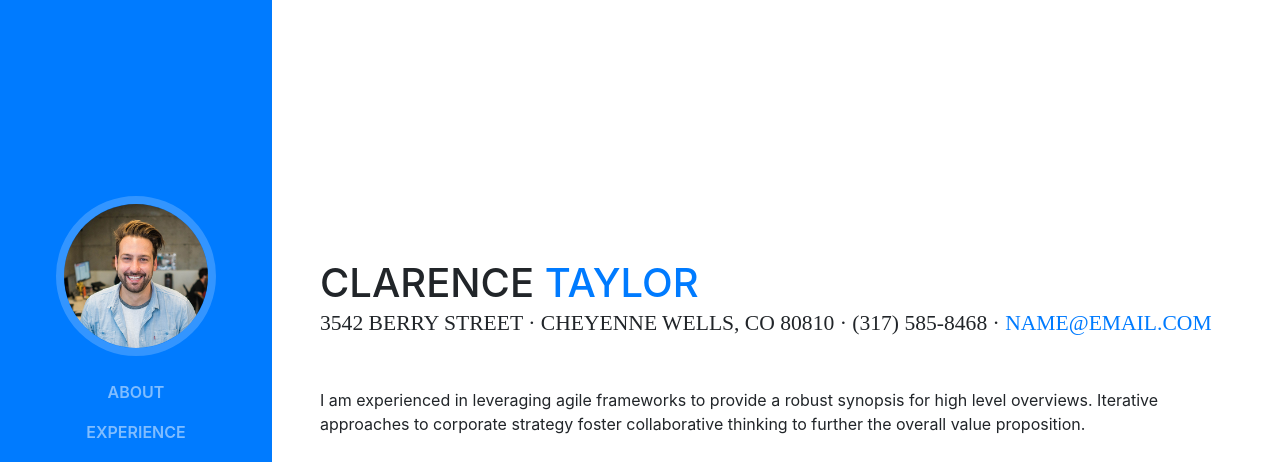
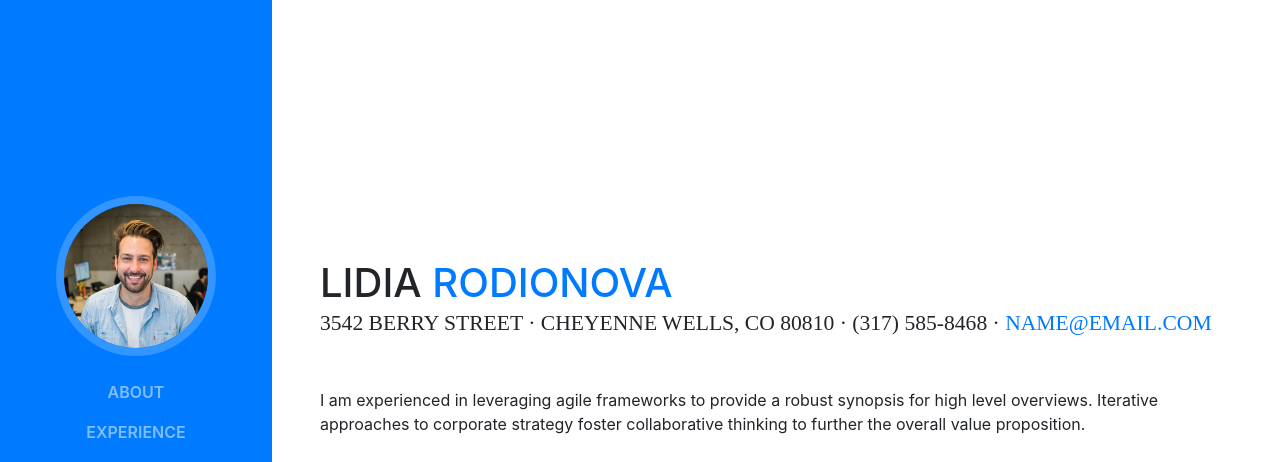
Before and after one commit to rodionol/rodionol.github.io, a website with bundled scripts: page index.html in a window 1280 px wide. Shown: the top 462 px of the page. Built offline with nearby package versions, Linux system fonts and the light colour scheme; a web font is replaced by a local one.

Commit message:
name change

```diff
--- a/index.html
+++ b/index.html
@@ -65,8 +65,8 @@
 
       <section class="resume-section p-3 p-lg-5 d-flex d-column" id="about">
         <div class="my-auto">
-          <h1 class="mb-0">Clarence
-            <span class="text-primary">Taylor</span>
+          <h1 class="mb-0">Lidia
+            <span class="text-primary">Rodionova</span>
           </h1>
           <div class="subheading mb-5">3542 Berry Street · Cheyenne Wells, CO 80810 · (317) 585-8468 ·
             <a href="mailto:name@email.com">name@email.com</a>
```
